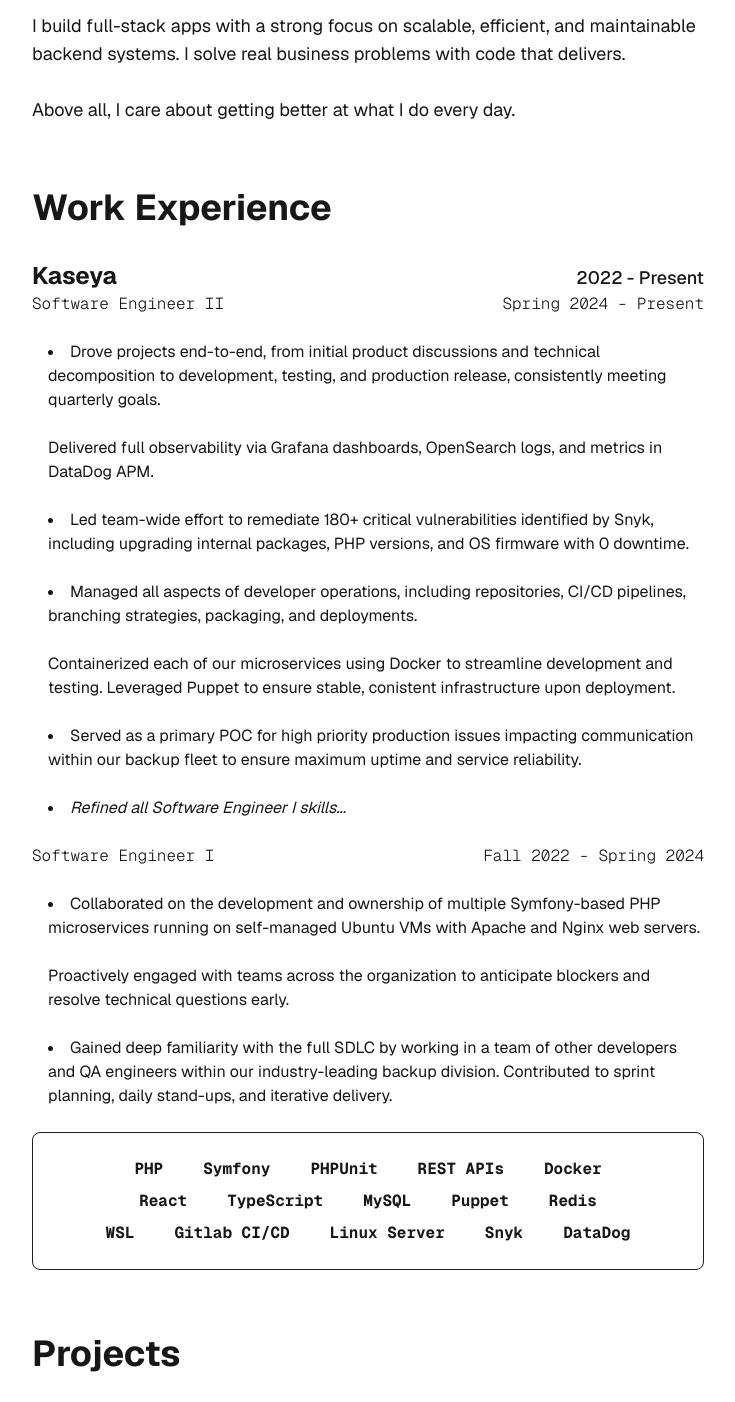
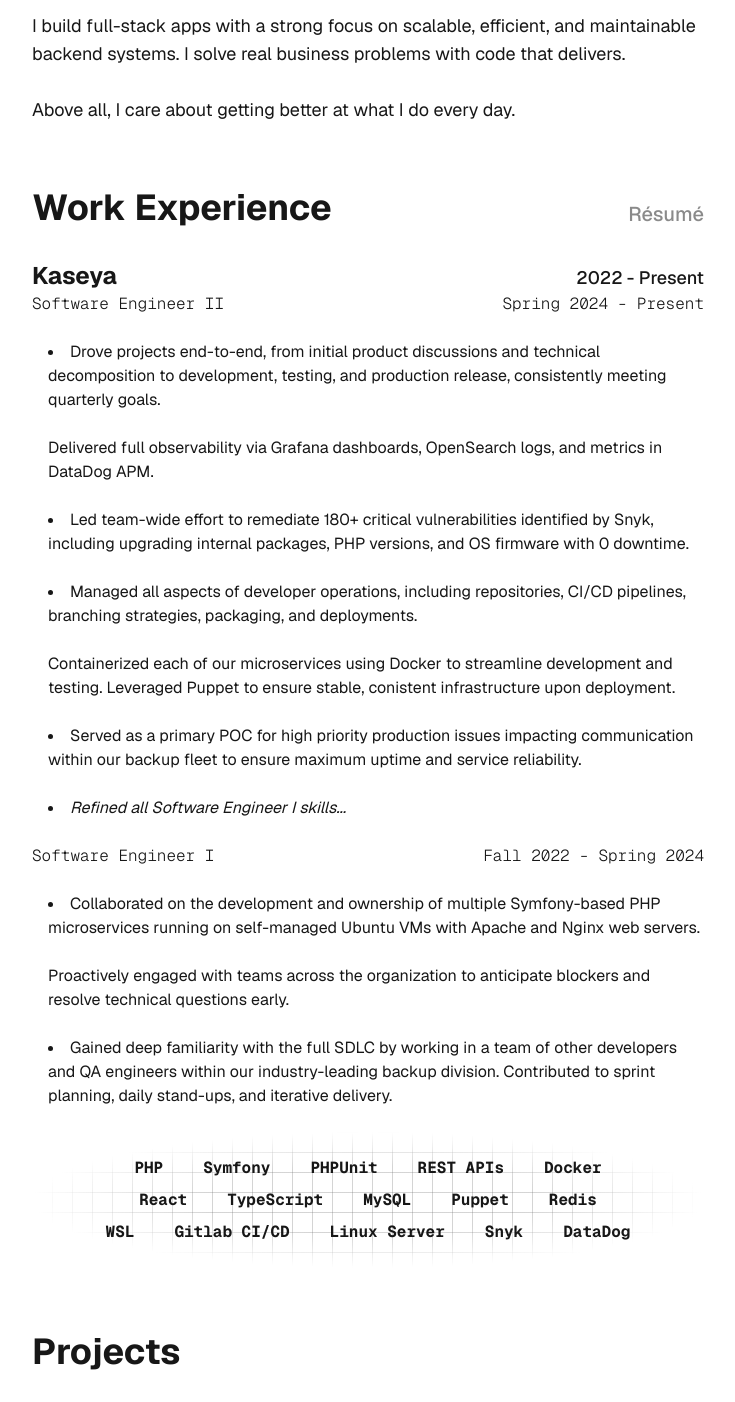
Before and after one commit to ricardocolom64/site, a Next.js app: page / in a window 1280 px wide. Shown: the part 384-1786 px from the top of the page, without its empty margins (272-1007 px from the left). Built offline with nearby package versions, Linux system fonts and the light colour scheme.

Commit message:
prepare resume space

```diff
--- a/app/components/WorkExperience.tsx
+++ b/app/components/WorkExperience.tsx
@@ -1,8 +1,13 @@
 export default function WorkExperience() {
     return (
         <div className="w-2xl">
+            <div className="flex justify-between">
                 <div className="text-4xl font-bold">
                     Work Experience
+                </div>
+                <a href="#" className="text-xl font-medium self-end opacity-50 hover:underline hover:opacity-100 transition-all">
+                    Résumé
+                </a>
             </div>
             <div className="mt-8">
                 <div className="flex justify-between">
@@ -72,9 +77,9 @@ export default function WorkExperience() {
                         </div>
                     </div>
                     {/* Tools */}
-                    <div className="flex flex-col">
-                        <div className="border-1 border-[#1F1F1F] rounded-lg">
-                            <div className="flex flex-col font-bold my-6 font-[family-name:var(--font-geist-mono)] gap-2">
+                    <div className="flex flex-col relative">
+                        <div className="absolute inset-0 bg-[linear-gradient(to_right,#77777750_1px,transparent_1px),linear-gradient(to_bottom,#77777750_1px,transparent_1px)] bg-[size:20px_20px] [mask-image:radial-gradient(ellipse_50%_50%_at_50%_50%,#000_50%,transparent_100%)]"></div>
+                        <div className="z-10 flex flex-col font-bold my-6 font-[family-name:var(--font-geist-mono)] gap-2">
                             <div className="flex flex-row self-center gap-10">
                                 <div>
                                     PHP
@@ -130,7 +135,6 @@ export default function WorkExperience() {
                     </div>
                 </div>
             </div>
-            </div>
         </div >
     )
 }
```
Lines whose indentation alone changed are shown as unchanged.
